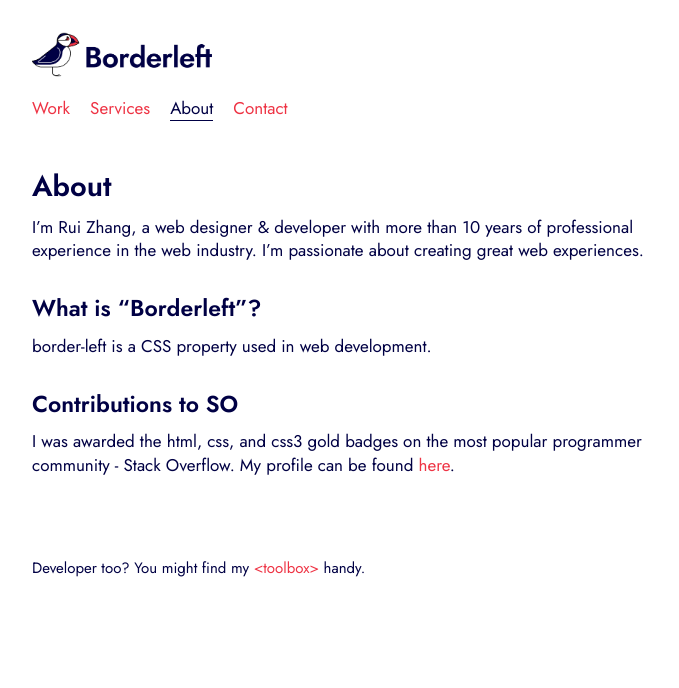
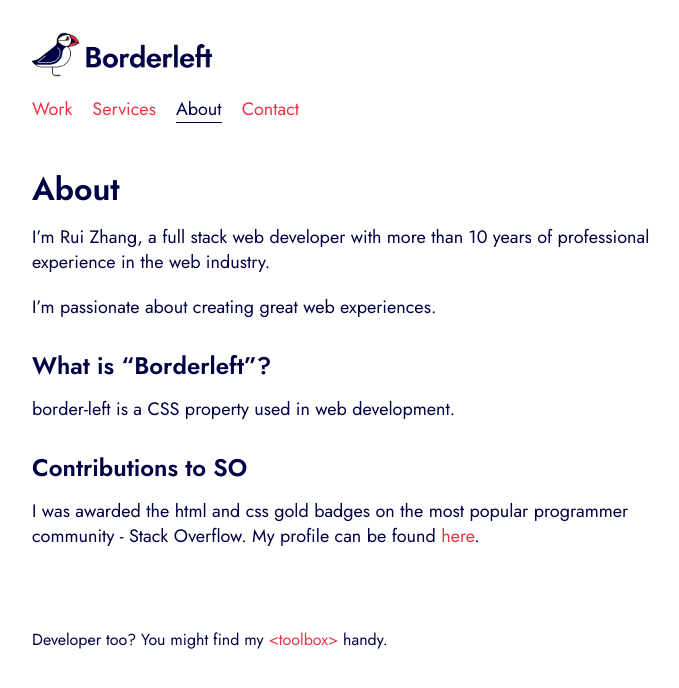
Before and after one commit to borderleft/borderleft.github.io, a Jekyll site: the page built from about.html, in a window 1280 px wide. Shown: the top 688 px of the page, without its empty margins (208-887 px from the left). Built offline with Jekyll 4.4.1, drawn with Linux system fonts in a browser that asks for light colours.

```diff
--- a/_config.yml
+++ b/_config.yml
@@ -1,4 +1,4 @@
 name: Borderleft
 description: Design beautiful websites and build with web standards.
-build: 1.7
+build: 1.8
 permalink: pretty
--- a/about.html
+++ b/about.html
@@ -3,10 +3,12 @@ layout: default
 title: About
 ---
 
-<p>I’m Rui Zhang, a web designer & developer with more than 10 years of professional experience in the web industry. I’m passionate about creating great web experiences.</p>
+<p>I’m Rui Zhang, a full stack web developer with more than 10 years of professional experience in the web industry.</p>
+
+<p>I’m passionate about creating great web experiences.</p>
 
 <h2>What is “Borderleft”?</h2>
 <p><span>border-left</span> is a CSS property used in web development.</p>
 
 <h2>Contributions to SO</h2>
-<p>I was awarded the html, css, and css3 gold badges on the most popular programmer community - Stack Overflow. My profile can be found <a href="https://stackoverflow.com/users/483779">here</a>.</p>
+<p>I was awarded the html and css gold badges on the most popular programmer community - Stack Overflow. My profile can be found <a href="https://stackoverflow.com/users/483779">here</a>.</p>
--- a/assets/css/base.css
+++ b/assets/css/base.css
@@ -4,6 +4,13 @@
     --color-accent: rgb(238,51,68);
     --color-light-border: rgba(0,0,68,.15);
     --color-light-bg: rgba(0,0,68,.05);
+    --font-size-xxl: 2rem;
+    --font-size-xl: 1.5rem;
+    --font-size-lg: 1.25rem;
+    --font-size-base: 1.125rem;
+    --font-size-sm: 1rem;
+    --font-size-xs: .875rem;
+    --font-size-xxs: .75rem;
 }
 
 *, *:before, *:after {
@@ -12,10 +19,10 @@
 
 body {
     font-family: "Jost", sans-serif;
-    font-size: 1.0625rem;
+    font-size: var(--font-size-base);
     font-weight: 400;
     line-height: 1.4;
-    margin: 2rem 1.5rem;
+    margin: 2rem 1.5rem 3rem;
     background-color: var(--color-body-bg);
     color: var(--color-body-text);
     -webkit-text-size-adjust: 100%;
@@ -27,28 +34,22 @@ h1, h2, h3, h4, h5, h6, b, strong {
 
 h1, h2, h3 {
     line-height: 1.2;
-    margin: 0 0 .75rem;
+    margin: 0 0 1rem;
 }
 
 h1 {
-    font-size: 1.8125rem;
+    font-size: var(--font-size-xxl);
 }
 
 h2 {
-    font-size: 1.4375rem;
+    font-size: var(--font-size-xl);
 }
 
 h3 {
-    font-size: 1.25rem;
+    font-size: var(--font-size-lg);
 }
 
-h4, h5, h6 {
-    font-size: inherit;
-}
-
-h1:not(:first-child),
-h2:not(:first-child),
-h3:not(:first-child) {
+h1:not(:first-child), h2:not(:first-child), h3:not(:first-child) {
     margin-top: 2rem;
 }
 
@@ -82,7 +83,7 @@ blockquote {
 
 code, pre {
     font-family: "SFMono-Regular", Consolas, "Liberation Mono", Menlo, monospace;
-    font-size: .875rem;
+    font-size: var(--font-size-xs);
     word-wrap: break-word;
     background-color: var(--color-light-bg);
 }
@@ -110,16 +111,11 @@ ol, ul {
     padding-left: 2rem;
 }
 
-ol ol,
-ul ul,
-ol ul,
-ul ol {
+ol ol, ul ul, ol ul, ul ol {
     margin-bottom: 0;
 }
 
-.header,
-.main,
-.footer {
+.header, .main, .footer {
     display: block;
     max-width: 640px;
     margin: 0 auto;
@@ -127,9 +123,7 @@ ul ol {
 
 @media (min-width: 1024px) {
 
-    .header,
-    .main,
-    .footer {
+    .header, .main, .footer {
         max-width: 800px;
     }
 
@@ -144,7 +138,7 @@ ul ol {
 }
 
 .footer {
-    font-size: .9375rem;
+    font-size: var(--font-size-sm);
 }
 
 .logo a {
@@ -183,18 +177,14 @@ ul ol {
     color: inherit;
 }
 
-.home h1 {
-    font-size: 2rem;
-}
-
 .home h1 + p {
-    font-size: 1.375rem;
+    font-size: var(--font-size-xl);
     margin-bottom: 3rem;
 }
 
-.work h1,
-.work h1 + p {
+.work h1, .work h1 + p {
     opacity: 0;
+    width: 0;
     height: 0;
     padding: 0;
     margin: 0;
@@ -216,11 +206,11 @@ ul ol {
 
 .work .info {
     box-shadow: inset 0 1px 0 0 var(--color-light-border);
-    padding: 20px 20px 22px;
+    padding: 20px;
 }
 
 .work .info h2 span {
-    font-size: 1.125rem;
+    font-size: var(--font-size-base);
 }
 
 .work .media a {
@@ -244,7 +234,7 @@ ul ol {
 @media (min-width: 1024px) {
 
     .work .main {
-        max-width: 960px;
+        max-width: none;
     }
 
     .work .list {
--- a/services.html
+++ b/services.html
@@ -3,7 +3,7 @@ layout: default
 title: Services
 ---
 
-<p>Stuff I can help with.</p>
+<p>Stuff that I can help with.</p>
 
 <h2>Design</h2>
 <p>Design user-friendly, simple yet attractive websites and user interface.</p>
```
Also changed, not shown: _includes/toolbox-metadata.html (+22 -7 lines).
